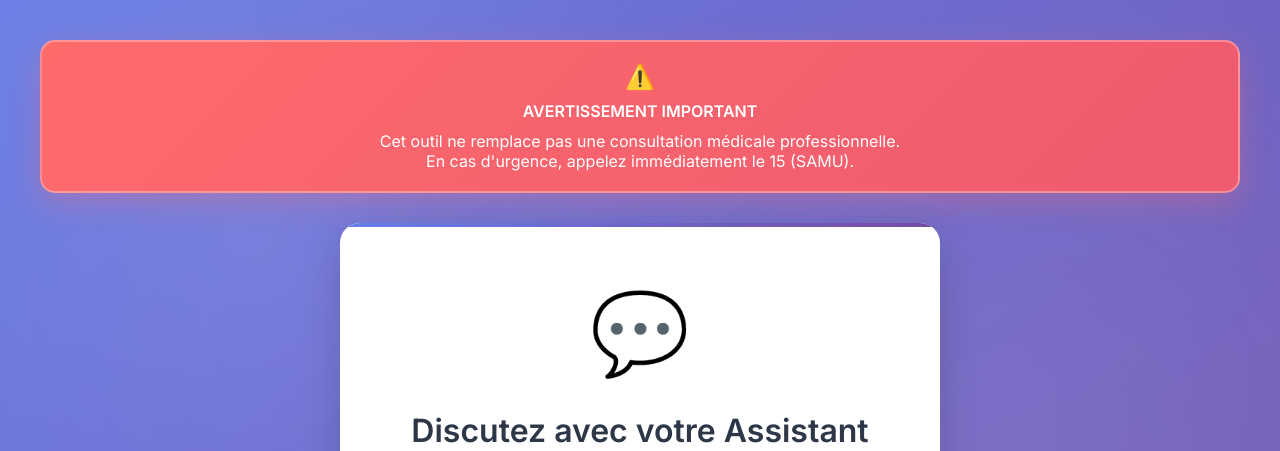
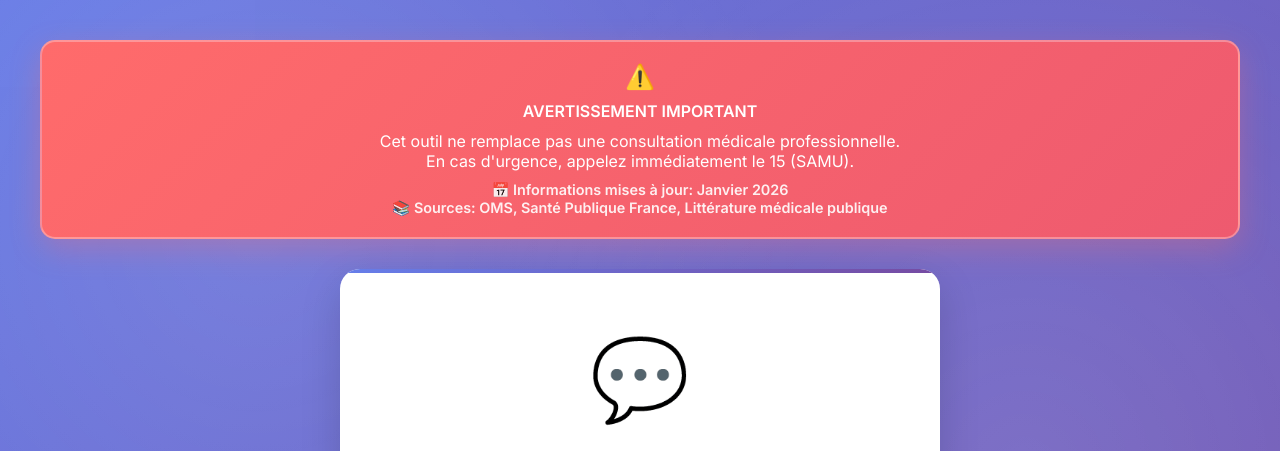
Before and after one commit to cha454/-medical-ai-assistant, a Flask app: page / in a window 1280 px wide. Shown: the part 168-619 px from the top of the page. Run offline with Flask 2, Linux system fonts and the light colour scheme.

Commit message:
Ajout badges verification et sources dans interface utilisateur

```diff
--- a/templates/chat.html
+++ b/templates/chat.html
@@ -496,6 +496,9 @@
     <div class="main-content">
         <div class="warning-banner">
             <span data-i18n="warning">⚠️ Cet outil ne remplace pas une consultation médicale. En cas d'urgence, appelez le 15 (SAMU).</span>
+            <div style="margin-top: 5px; font-size: 12px; opacity: 0.9;">
+                📅 Données mises à jour: Janvier 2026 | 📚 Sources: OMS, Santé Publique France
+            </div>
         </div>
 
         <div class="chat-header">
--- a/templates/index.html
+++ b/templates/index.html
@@ -507,6 +507,10 @@
                 Cet outil ne remplace pas une consultation médicale professionnelle.<br>
                 En cas d'urgence, appelez immédiatement le 15 (SAMU).
             </div>
+            <div style="margin-top: 10px; font-size: 0.9em; opacity: 0.9;">
+                📅 Informations mises à jour: Janvier 2026<br>
+                📚 Sources: OMS, Santé Publique France, Littérature médicale publique
+            </div>
         </div>
 
         <div style="max-width: 600px; margin: 0 auto; text-align: center;">
```
